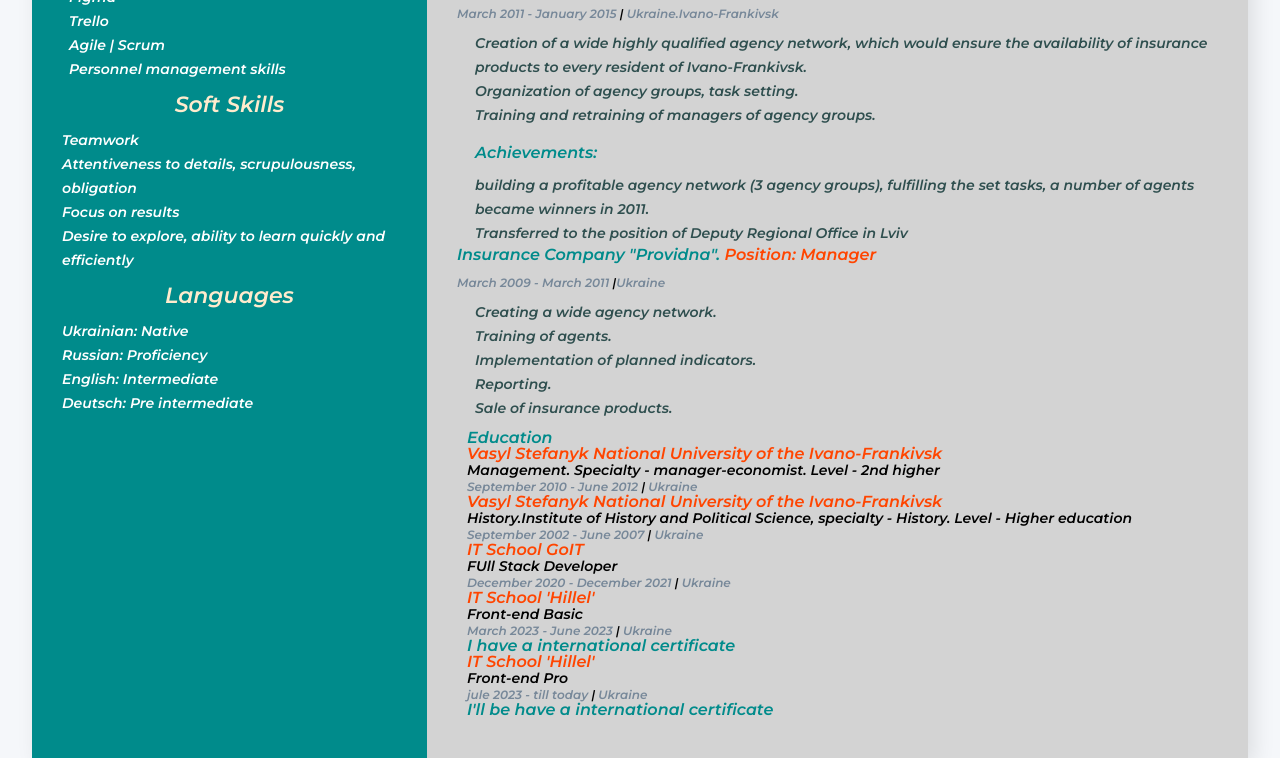
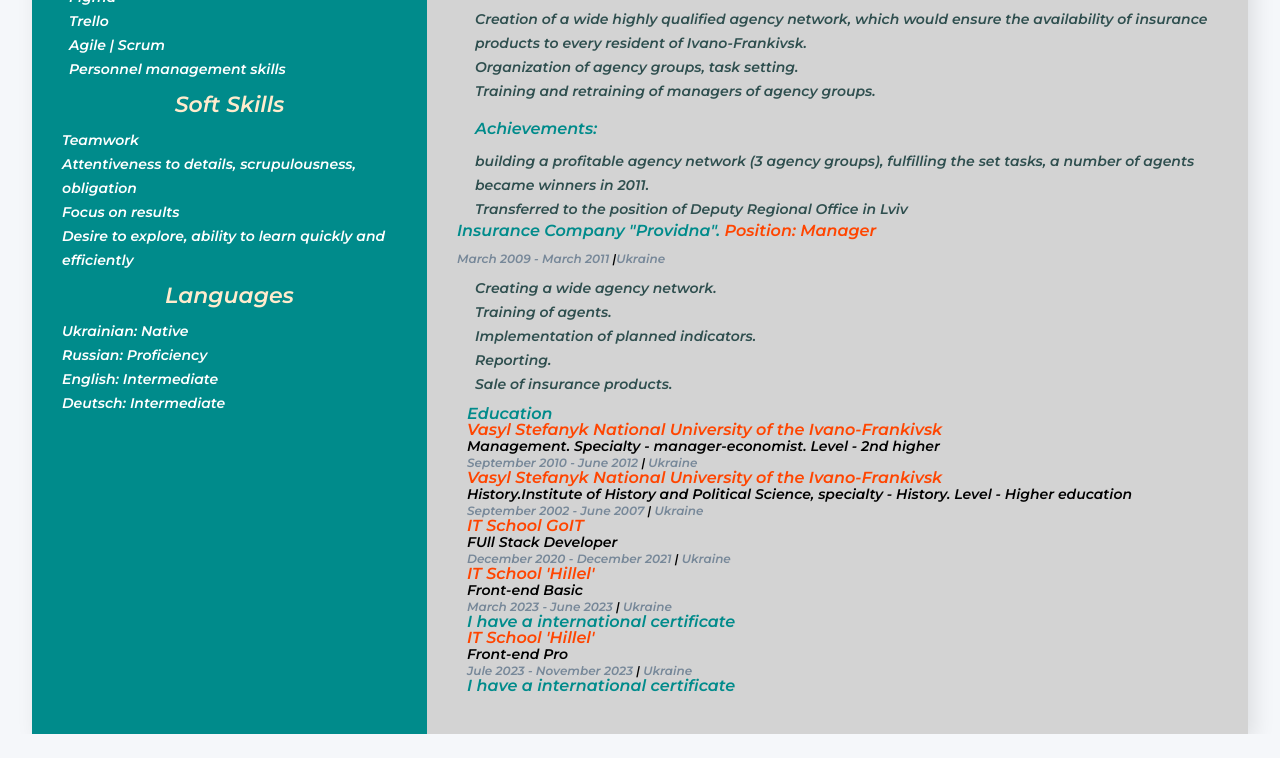
Before and after one commit to SvitlanaPristajchuk/r_m, a plain HTML site: page index.html in a window 1280 px wide. Shown: the part 813-1571 px from the top of the page. After the commit the page ends 1547 px from the top, so only its background shows below. Drawn offline with Linux system fonts and the light colour scheme.

Commit message:
korrigiert

```diff
--- a/index.html
+++ b/index.html
@@ -95,8 +95,8 @@
                         </span></li>
                     <li class="languages_scills_item"><span class="Languages-scills-item-text">English: Intermediate
                         </span></li>
-                    <li class="languages_scills_item"><span class="Languages-scills-item-text">Deutsch: Pre
-                            intermediate</span></li>
+                    <li class="languages_scills_item"><span class="Languages-scills-item-text">Deutsch: Intermediate
+                            </span></li>
 
                 </ul>
             </div>
@@ -111,8 +111,9 @@
 
                 <h1 class="about-me-name">Svitlana Pristajchuk</h1>
 
-                <p class="about-me-description"> I' m a junior SoftWare-Developer, result-oriented. I have some work experience in a leading company in Germany. Focused on the development of this knowledge and skills in the Front-End Development. I expert cool hight tasks for further
-                    development of my practice. </p>
+
+                <p class="about-me-description"> I' m a junior SoftWare-Developer, result-oriented. I have some work experience in a leading company in Germany. I have a great desire to deepen my experience by applying it in practical projects. I always strive for development and improvement
+                    of skills. </p>
             </div>
 
             <!--My projects section-->
@@ -254,8 +255,8 @@
                     <p>I have a international certificate</p>
                     <h4 class="my-university">IT School 'Hillel' </h4>
                     <h2 class="my-profession">Front-end Pro</h2>
-                    <p class="my-university-period"> jule 2023 - till today <span class="my-university-period-divared">|</span> Ukraine</p>
-                    <p>I'll be have a international certificate</p>
+                    <p class="my-university-period"> Jule 2023 - November 2023 <span class="my-university-period-divared">|</span> Ukraine</p>
+                    <p>I have a international certificate</p>
                 </div>
             </div>
 
```
